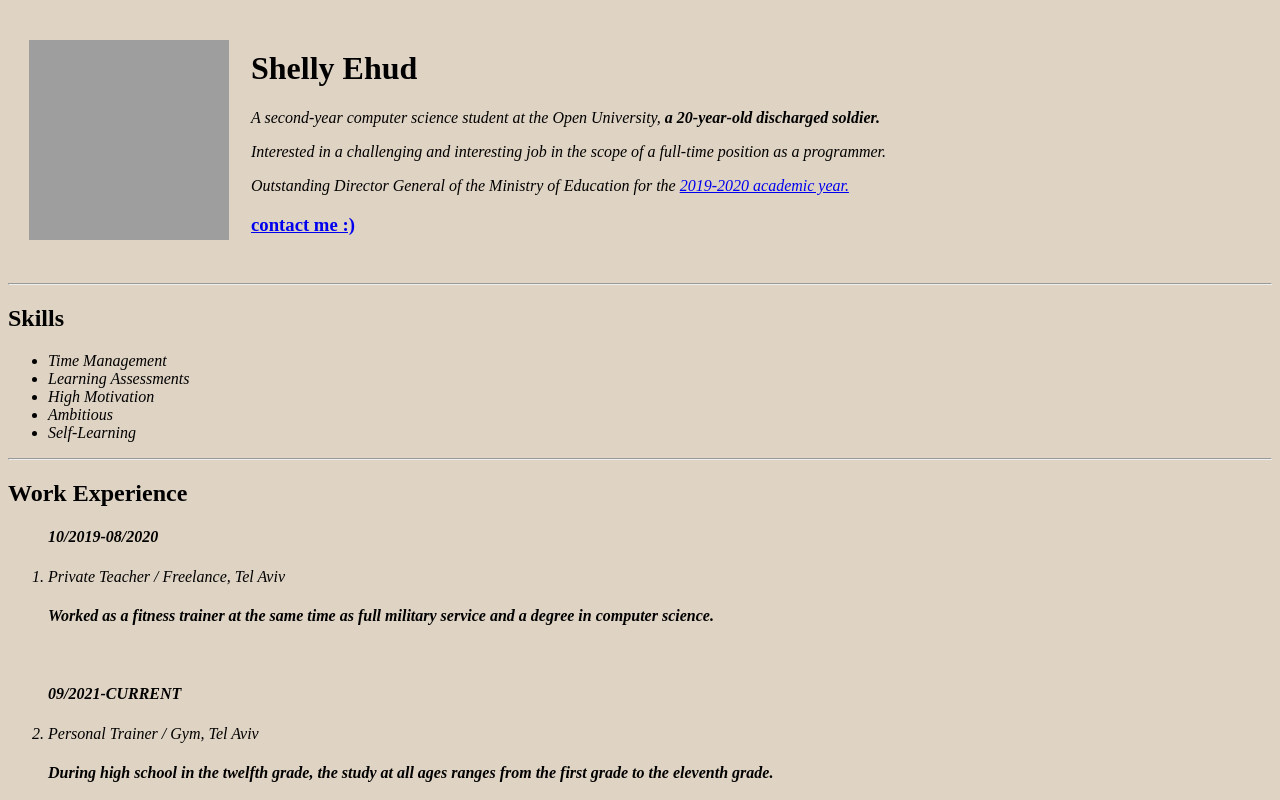
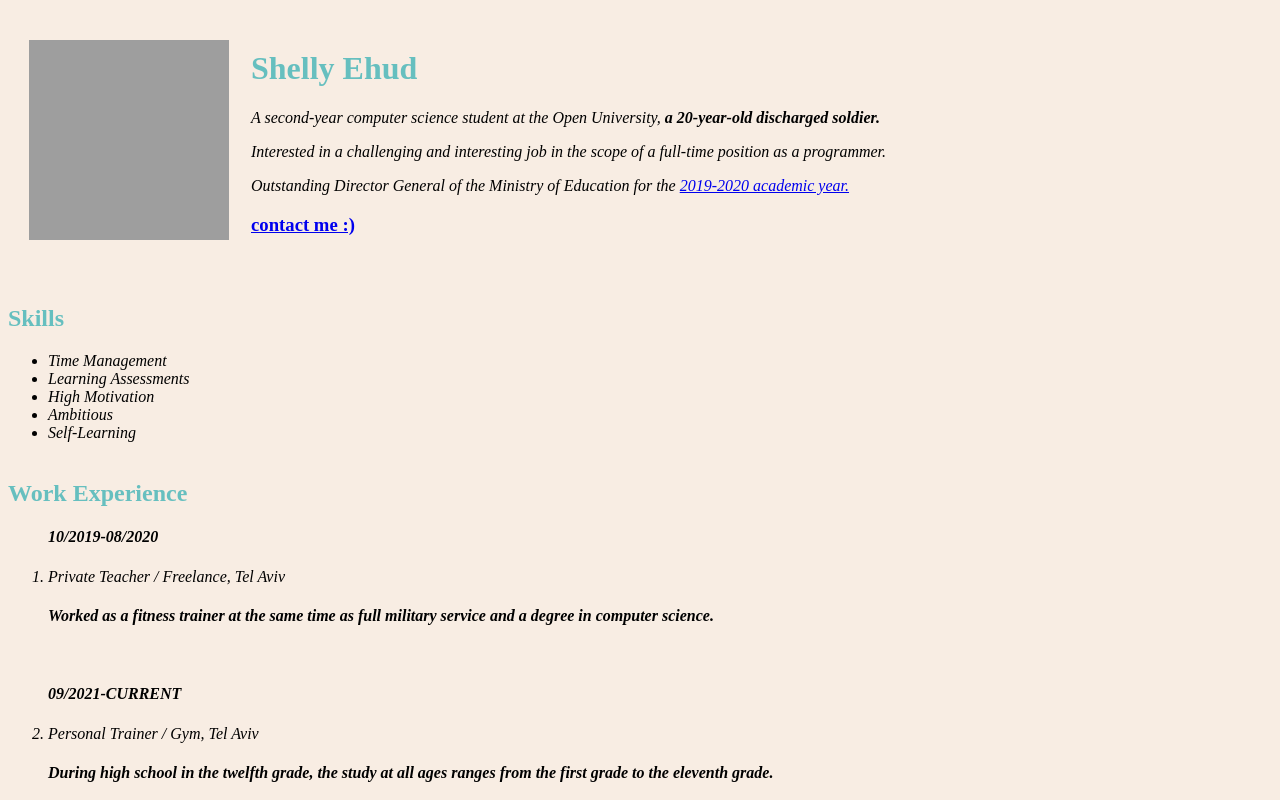
Before and after one commit to ShellyEhud/CV, a plain HTML site: page index.html in a window 1280 px wide. Shown: the top 800 px of the page. Drawn offline with Linux system fonts and the light colour scheme; files that its build step writes are made by us from their sources; grey boxes are pictures that could not be loaded.

Commit message:
Update index.html

```diff
--- a/index.html
+++ b/index.html
@@ -5,13 +5,7 @@
     <meta http-equiv="X-UA-Compatible" content="IE=edge">
     <meta name="viewport" content="width=device-width, initial-scale=1.0">
     <title>Shelly's Personal Site</title>
-  <style>
-
-    body{
-      background-color: #DFD3C3;
-    }
-
-  </style>
+  <link rel="stylesheet" href="css/style.css">
 </head>
 <body>
   <table cellspacing="20">
```
